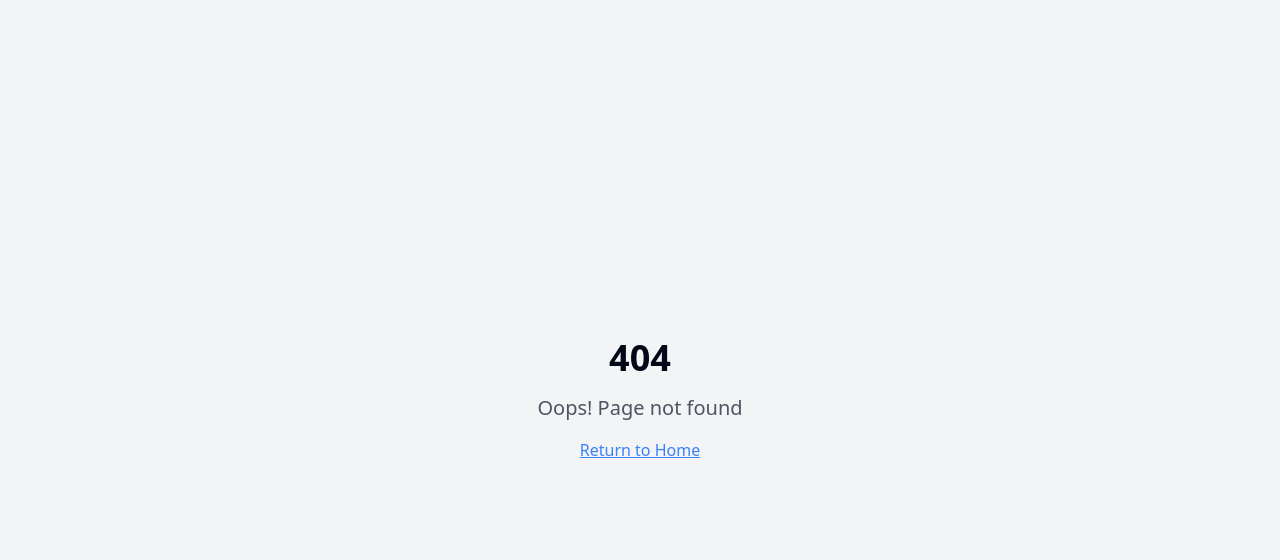
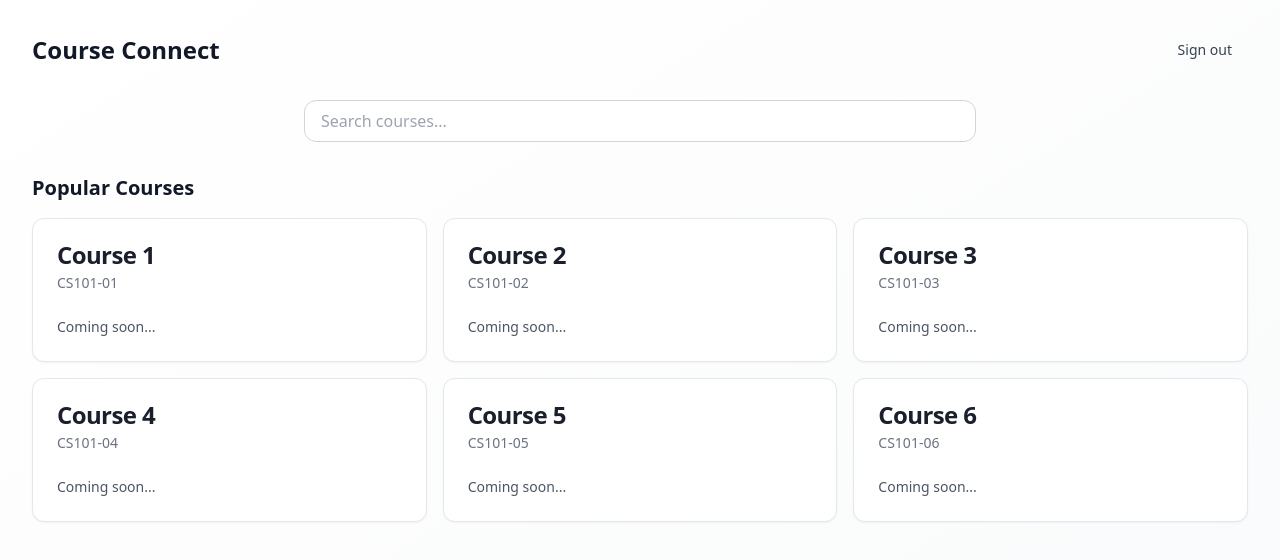
Before and after one commit to mitulpgalani/student-course-connect, a React (Vite) app: page /dashboard in a window 1280 px wide. Before the commit this address had no page. Shown: the top 560 px of the page. Built offline with nearby package versions, Linux system fonts and the light colour scheme.

Commit message:
Fix: Link home page to sign-in button
The home page was not properly linked to the sign-in button, resulting in a 404 error. This commit addresses the issue.

```diff
--- a/src/App.tsx
+++ b/src/App.tsx
@@ -1,9 +1,11 @@
+
 import { Toaster } from "@/components/ui/toaster";
 import { Toaster as Sonner } from "@/components/ui/sonner";
 import { TooltipProvider } from "@/components/ui/tooltip";
 import { QueryClient, QueryClientProvider } from "@tanstack/react-query";
 import { BrowserRouter, Routes, Route } from "react-router-dom";
 import Index from "./pages/Index";
+import Dashboard from "./pages/Dashboard";
 import NotFound from "./pages/NotFound";
 
 const queryClient = new QueryClient();
@@ -16,6 +18,7 @@ const App = () => (
       <BrowserRouter>
         <Routes>
           <Route path="/" element={<Index />} />
+          <Route path="/dashboard" element={<Dashboard />} />
           {/* ADD ALL CUSTOM ROUTES ABOVE THE CATCH-ALL "*" ROUTE */}
           <Route path="*" element={<NotFound />} />
         </Routes>
--- /dev/null
+++ b/src/pages/Dashboard.tsx
@@ -0,0 +1,66 @@
+
+import { useNavigate } from "react-router-dom";
+import {
+  Card,
+  CardContent,
+  CardDescription,
+  CardHeader,
+  CardTitle,
+} from "@/components/ui/card";
+
+const Dashboard = () => {
+  const navigate = useNavigate();
+
+  const handleSignOut = () => {
+    // For now, just navigate back to login
+    navigate("/");
+  };
+
+  return (
+    <div className="min-h-screen bg-gradient-to-br from-white to-gray-50 p-4 sm:p-6 lg:p-8">
+      <header className="flex justify-between items-center mb-8">
+        <div className="flex items-center gap-2">
+          <h1 className="text-2xl font-bold text-gray-900">Course Connect</h1>
+        </div>
+        <button
+          onClick={handleSignOut}
+          className="px-4 py-2 text-sm font-medium text-gray-700 hover:text-gray-900 transition-colors"
+        >
+          Sign out
+        </button>
+      </header>
+
+      <main>
+        <div className="mb-8">
+          <div className="max-w-2xl mx-auto">
+            <input
+              type="search"
+              placeholder="Search courses..."
+              className="w-full px-4 py-2 rounded-lg border border-gray-300 focus:outline-none focus:ring-2 focus:ring-primary focus:border-transparent"
+            />
+          </div>
+        </div>
+
+        <section className="mb-8">
+          <h2 className="text-xl font-semibold text-gray-900 mb-4">Popular Courses</h2>
+          <div className="grid grid-cols-1 md:grid-cols-2 lg:grid-cols-3 gap-4">
+            {/* Placeholder cards - to be replaced with actual course data */}
+            {[1, 2, 3, 4, 5, 6].map((i) => (
+              <Card key={i} className="hover:shadow-lg transition-shadow">
+                <CardHeader>
+                  <CardTitle>Course {i}</CardTitle>
+                  <CardDescription>CS101-0{i}</CardDescription>
+                </CardHeader>
+                <CardContent>
+                  <p className="text-sm text-gray-600">Coming soon...</p>
+                </CardContent>
+              </Card>
+            ))}
+          </div>
+        </section>
+      </main>
+    </div>
+  );
+};
+
+export default Dashboard;
```
